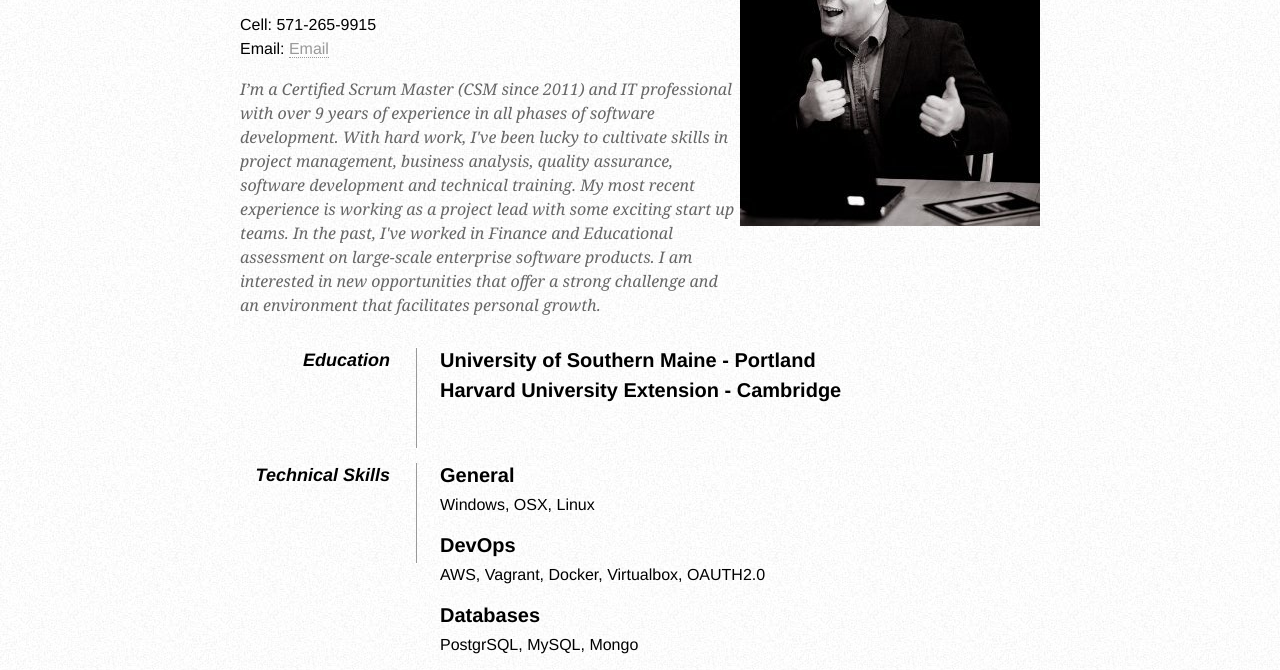
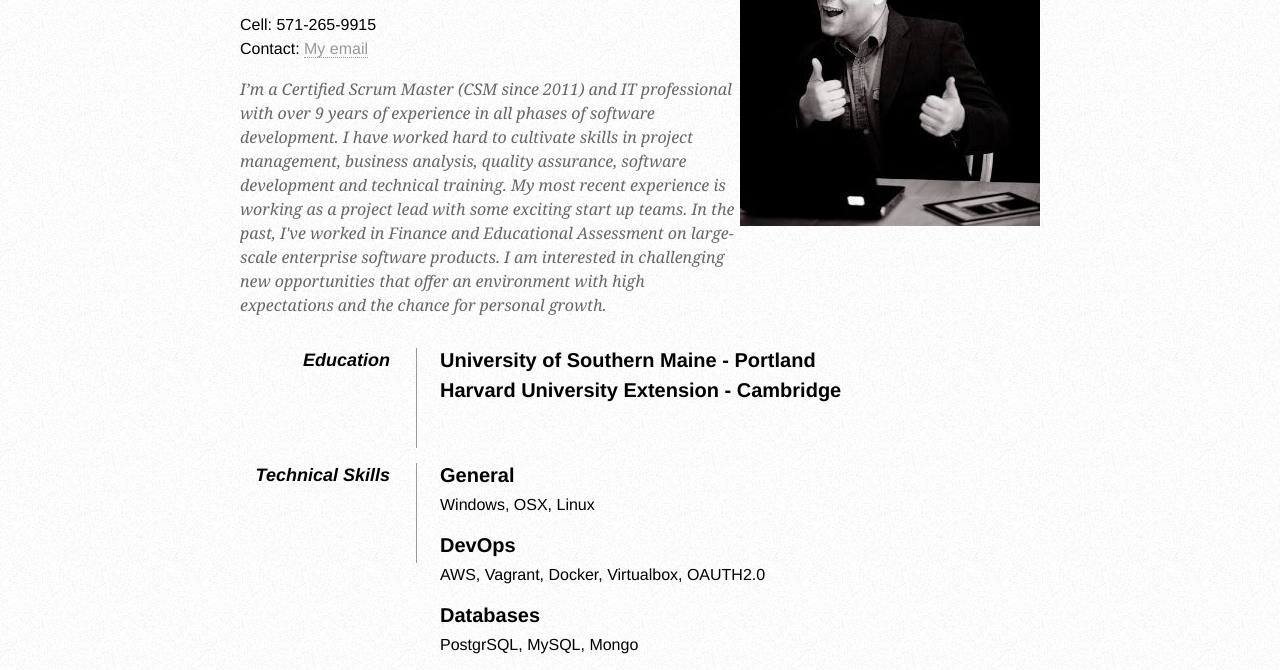
Before and after one commit to Christopher-Churnick/Christopher-Churnick.github.io, a plain HTML site: page index.html in a window 1280 px wide. Shown: the part 84-754 px from the top of the page. Drawn offline with Linux system fonts and the light colour scheme.

Commit message:
still cleaning up some slop

```diff
--- a/index.html
+++ b/index.html
@@ -43,13 +43,13 @@
 
             <p>
                 Cell: <span class="tel">571-265-9915</span><br />
-                Email: <a class="email" href="mailto:christopher.churnick@gmail.com">Email</a>
+                Contact: <a class="email" href="mailto:christopher.churnick@gmail.com">My email</a>
             </p>
         </div>
 
         <div id="objective">
             <p>
-                I’m a Certified Scrum Master (CSM since 2011) and IT professional with over 9 years of experience in all phases of software development. With hard work, I've been lucky to cultivate skills in project management, business analysis, quality assurance, software development and technical training.  My most recent experience is working as a project lead with some exciting start up teams. In the past, I've worked in Finance and Educational assessment on large-scale enterprise software products. I am interested in new opportunities that offer a strong challenge and an environment that facilitates personal growth.
+                I’m a Certified Scrum Master (CSM since 2011) and IT professional with over 9 years of experience in all phases of software development. I have worked hard to cultivate skills in project management, business analysis, quality assurance, software development and technical training. My most recent experience is working as a project lead with some exciting start up teams. In the past, I've worked in Finance and Educational Assessment on large-scale enterprise software products. I am interested in challenging new opportunities that offer an environment with high expectations and the chance for personal growth.
             </p>
         </div>
 
```
